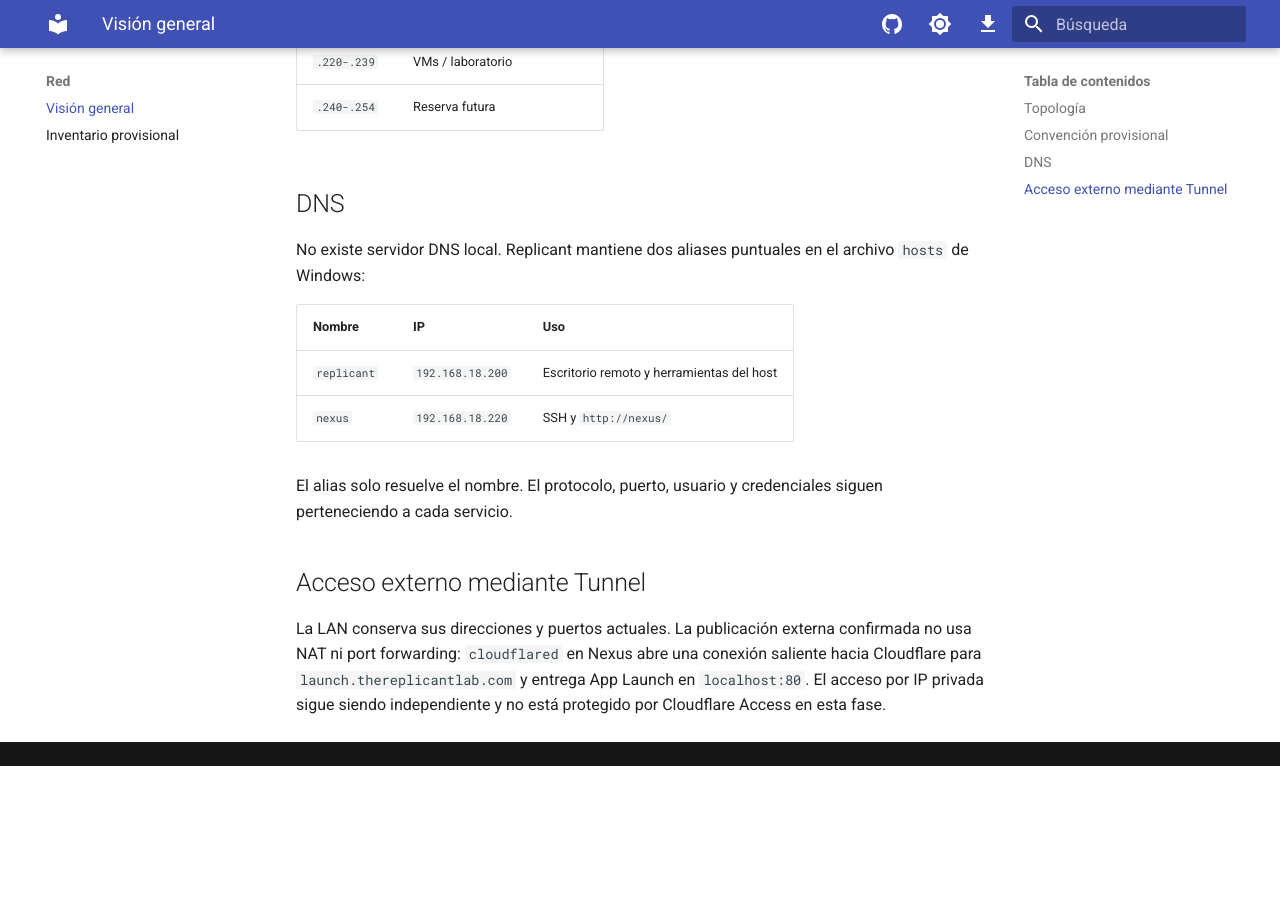
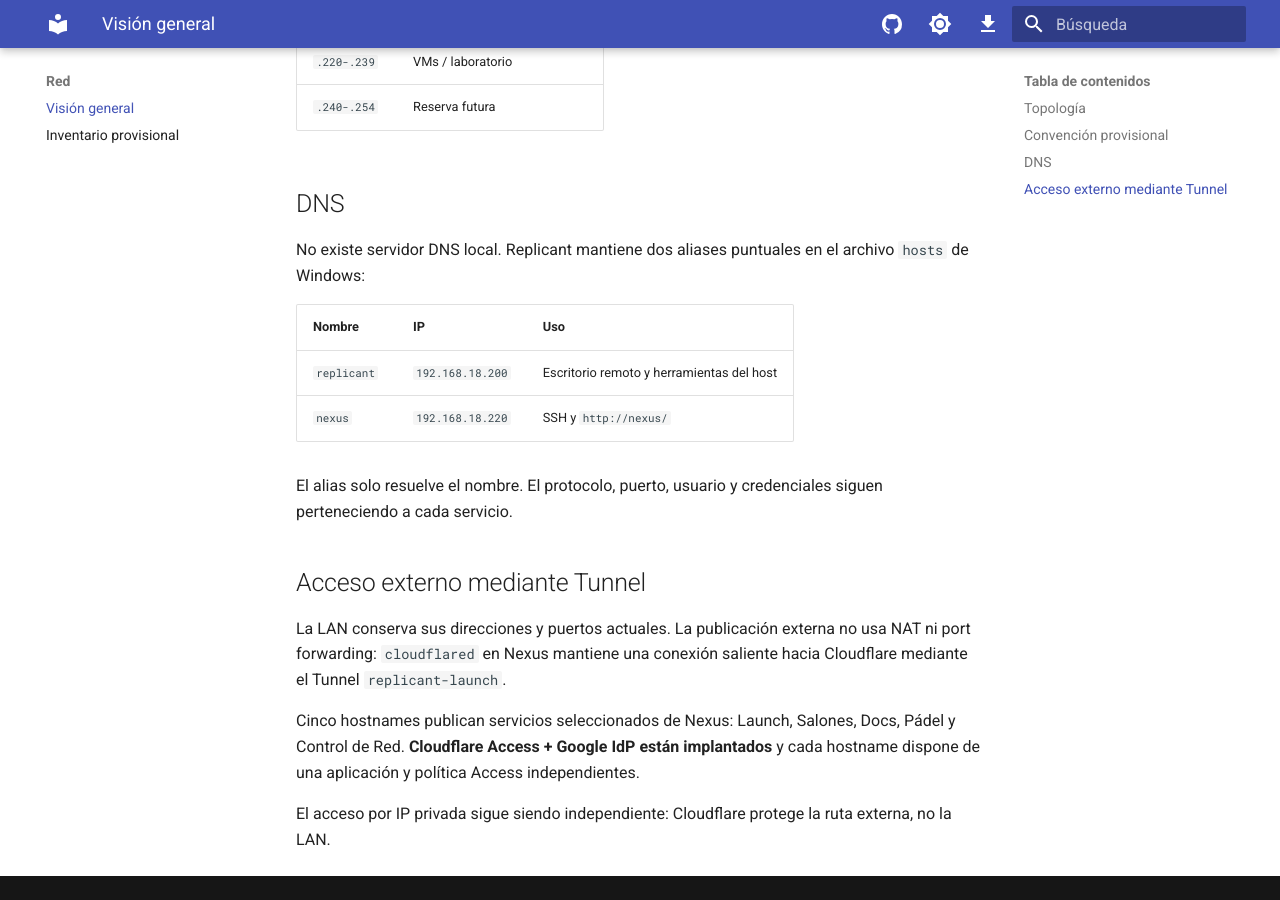
Before and after one commit to ratienza/infra-replicant-lab, an MkDocs documentation site: the page built from docs/red/overview.md, in a window 1280 px wide and 900 px high, scrolled down 834 px. Built offline with MkDocs 1.6.1 and Material for MkDocs 9.7.7, drawn with Linux system fonts in a browser that asks for light colours; a script that is not in the unit is left out; before the commit the page ends 1600 px from its top, so only the background shows below that.

Commit message:
docs: update network overview for Access

```diff
--- a/docs/red/overview.md
+++ b/docs/red/overview.md
@@ -36,4 +36,8 @@
 
 ## Acceso externo mediante Tunnel
 
-La LAN conserva sus direcciones y puertos actuales. La publicación externa confirmada no usa NAT ni port forwarding: `cloudflared` en Nexus abre una conexión saliente hacia Cloudflare para `launch.thereplicantlab.com` y entrega App Launch en `localhost:80`. El acceso por IP privada sigue siendo independiente y no está protegido por Cloudflare Access en esta fase.
+La LAN conserva sus direcciones y puertos actuales. La publicación externa no usa NAT ni port forwarding: `cloudflared` en Nexus mantiene una conexión saliente hacia Cloudflare mediante el Tunnel `replicant-launch`.
+
+Cinco hostnames publican servicios seleccionados de Nexus: Launch, Salones, Docs, Pádel y Control de Red. **Cloudflare Access + Google IdP están implantados** y cada hostname dispone de una aplicación y política Access independientes.
+
+El acceso por IP privada sigue siendo independiente: Cloudflare protege la ruta externa, no la LAN.
```
